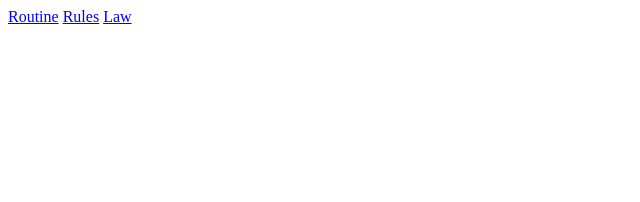
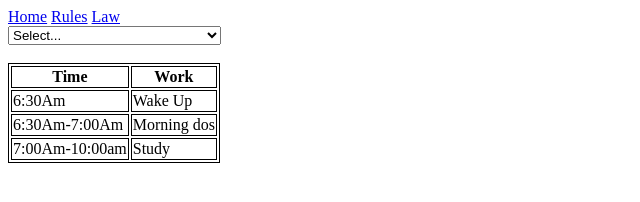
Before and after one commit to adas7099/project-to-learn-deployment-in-github, a plain HTML site: page routine.html in a window 1280 px wide. Shown: the whole page, without its empty margins (0-640 px from the left). Drawn offline with Linux system fonts and the light colour scheme.

Commit message:
1 file modified

```diff
--- a/routine.html
+++ b/routine.html
@@ -1,10 +1,48 @@
 <html>
-  <head> </head>
+  <head>
+    <style>
+      table,
+      th,
+      td {
+        border: 1px solid black;
+      }
+    </style>
+  </head>
   <body>
     <span>
-      <a href="home.html">Routine</a>
+      <a href="home.html">Home</a>
       <a href="index.html">Rules</a>
       <a href="index.html">Law</a>
     </span>
+    <br />
+    <select id="target">
+      <option value="">Select...</option>
+      <option value="content_1">Weekdays(WFH)</option>
+      <option value="content_2">Weekdays(office)</option>
+      <option value="content_3">Sunday/Saturday/Holiday/Leave</option>
+    </select>
+    <br /><br />
+    <div id="content_1" class="inv">
+      <table>
+        <tr>
+          <th>Time</th>
+          <th>Work</th>
+        </tr>
+        <tr>
+          <td>6:30Am</td>
+          <td>Wake Up</td>
+        </tr>
+        <tr>
+          <td>6:30Am-7:00Am</td>
+          <td>Morning dos</td>
+        </tr>
+        <tr>
+          <td>7:00Am-10:00am</td>
+          <td>Study</td>
+        </tr>
+      </table>
+    </div>
+    <div id="content_2" class="inv"></div>
+    <div id="content_3" class="inv"></div>
   </body>
 </html>
```
